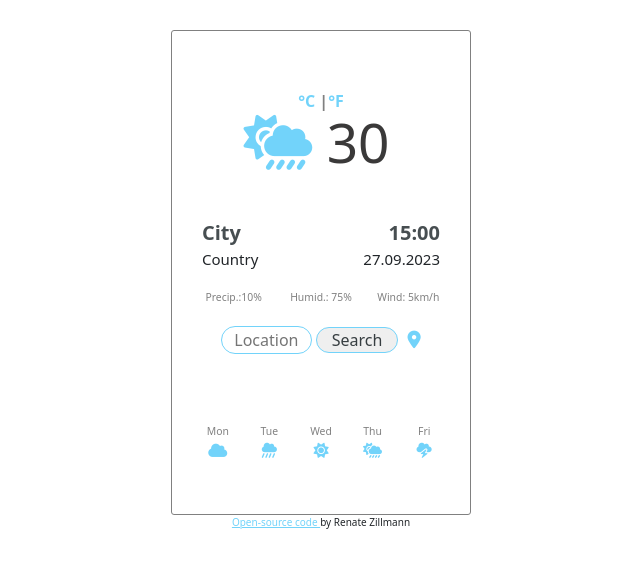
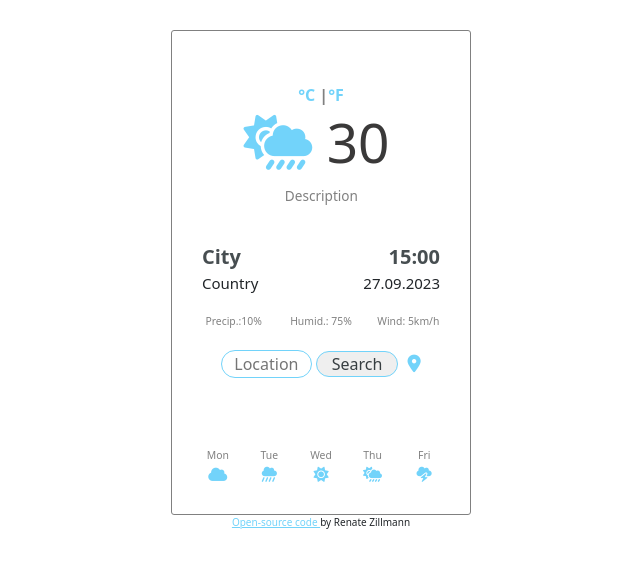
Before and after one commit to zillmannrenate/Weather-app, a plain HTML site: page index.html in a window 1280 px wide. Shown: the whole page, without its empty margins (319-959 px from the left). Drawn offline with nearby package versions, Linux system fonts and the light colour scheme; no server answers.

Commit message:
Added weather description (html, css, js)

```diff
--- a/index.html
+++ b/index.html
@@ -28,6 +28,7 @@
           <i class="fa-solid fa-cloud-sun-rain"></i>
         </span>
         <span id="current-temperature">30</span>
+        <div id="description">description</div>
         <div id="degrees">
           <a href="#" id="celsius">°C </a> |<a href="#" id="farenheit">°F</a>
         </div>
--- a/src/index.js
+++ b/src/index.js
@@ -10,7 +10,9 @@ function displayTemperature(response) {
   defaultWind.innerHTML = Math.round(response.data.wind.speed);
   let defaultHumid = document.querySelector("#humid");
   defaultHumid.innerHTML = response.data.main.humidity;
-  let defaultPrecip = document.querySelector("#precip");
+  //let defaultPrecip = document.querySelector("#precip");
+  let defaultDescription = document.querySelector("#description");
+  defaultDescription.innerHTML = response.data.weather[0].description;
 }
 
 let apiKey = "437f0e611fbefb1c6c91a2a54a7dc521";
--- a/src/style.css
+++ b/src/style.css
@@ -36,12 +36,20 @@ body {
   font-weight: 900;
   color: grey;
   position: relative;
-  bottom: 95px;
+  bottom: 125px;
 }
 #celsius,
 #farenheit {
   text-decoration: none;
   color: rgb(114, 211, 250);
+}
+
+#description {
+  text-align: center;
+  font-weight: 100;
+  scale: 85%;
+  color: grey;
+  text-transform: capitalize;
 }
 
 #current-city,
@@ -75,6 +83,7 @@ body {
   text-align: center;
   font-size: 65%;
   padding: 20px 10px;
+  font-weight: 100;
 }
 
 input {
```
